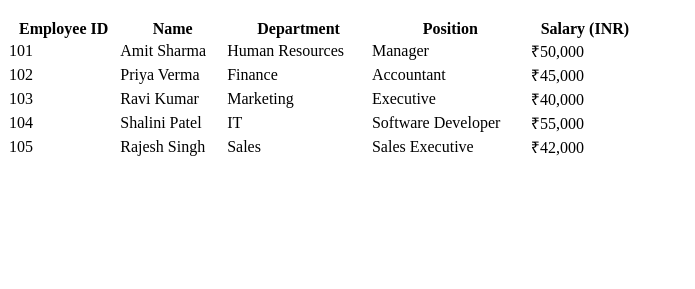
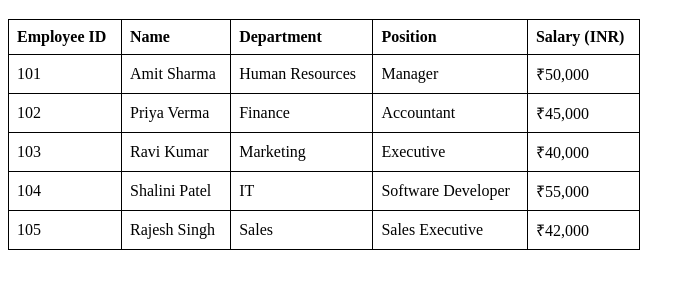
Before and after one commit to K-ShivamZad/WT-Assign, a plain HTML site: page Assign-1/Ques1.html in a window 1280 px wide. Shown: the part 61-350 px from the top of the page, without its empty margins (0-695 px from the left). Drawn offline with Linux system fonts and the light colour scheme.

Commit message:
Update Ques1.html

```diff
--- a/Assign-1/Ques1.html
+++ b/Assign-1/Ques1.html
@@ -9,6 +9,11 @@
             width: 50%;
             border-collapse: collapse;
             margin-top: 15px;
+        }
+        th, td {
+            border: 1px solid black;
+            padding: 8px;
+            text-align: left;
         }
     </style>
 </head>
```
